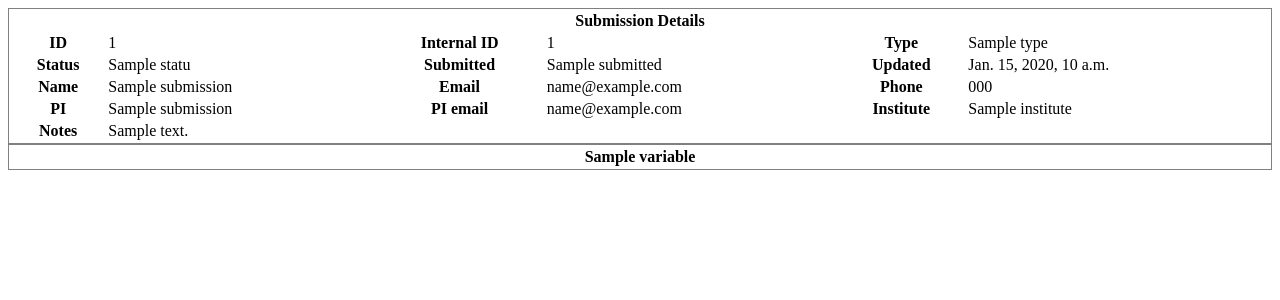
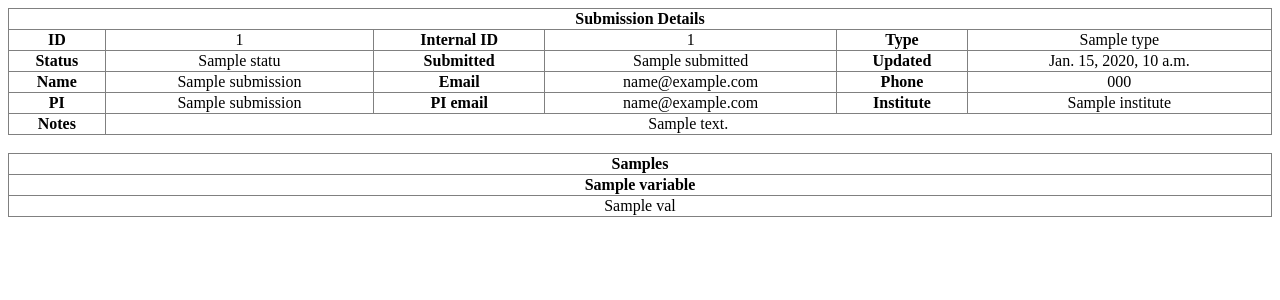
Before and after one commit to amschaal/submissions, a Django app: template dnaorder/templates/print_submission.html in a window 1280 px wide. Shown: the top 300 px of the page. Run offline with Django 3.2, Linux system fonts and the light colour scheme; the template is opened without the code that fills it: most values are stand-ins (such as "Sample title", 1, 10 or a date in 2020); lists and menus that the app fills with data are empty; some libraries are stand-ins or nearby versions.

Commit message:
Submission printouts #2

```diff
--- a/dnaorder/templates/print_submission.html
+++ b/dnaorder/templates/print_submission.html
@@ -7,13 +7,28 @@
     body {
     	width: 10in;
     }
+    .full {
+    	width:100%;
+    }
 </style>
 <style>
     .full {
     	width:100%;
     }
+    td,th{
+    	text-align: center;
+    }
+    .bordered td, .bordered th{
+    	border: thin solid grey;
+    	margin: 0px;
+    	padding: 1px;
+    }
     .bordered{
-    	border: thin solid grey;
+    	border-spacing: 0;
+		border-collapse: collapse;
+    }
+    .compact th td{
+    	word-wrap:break-word;
     }
 </style>
 </head>
@@ -26,8 +41,17 @@
 <tr><th>PI</th><td>{{submission.pi_name}}</td><th>PI email</th><td>{{submission.pi_email}}</td><th>Institute</th><td>{{submission.institute}}</td></tr>
 {% if submission.notes %}<tr><th>Notes</th><td colspan="5">{{submission.notes}}</td></tr>{% endif %}
 </table>
-<table class="full bordered">
+<br>
+<table class="full bordered compact">
+<tr><th colspan="{{variables|length}}">Samples</th></tr>
 <tr>{% for variable in variables%}<th>{{variable}}</th>{%endfor%}</tr>
+{% for row in submission.samplesheet.data %}
+<tr>
+{% for key,val in row.items %}
+<td>{{val}}</td>
+{% endfor %}
+</tr>
+{% endfor %}
 </table>
 </body>
 </html>
```
